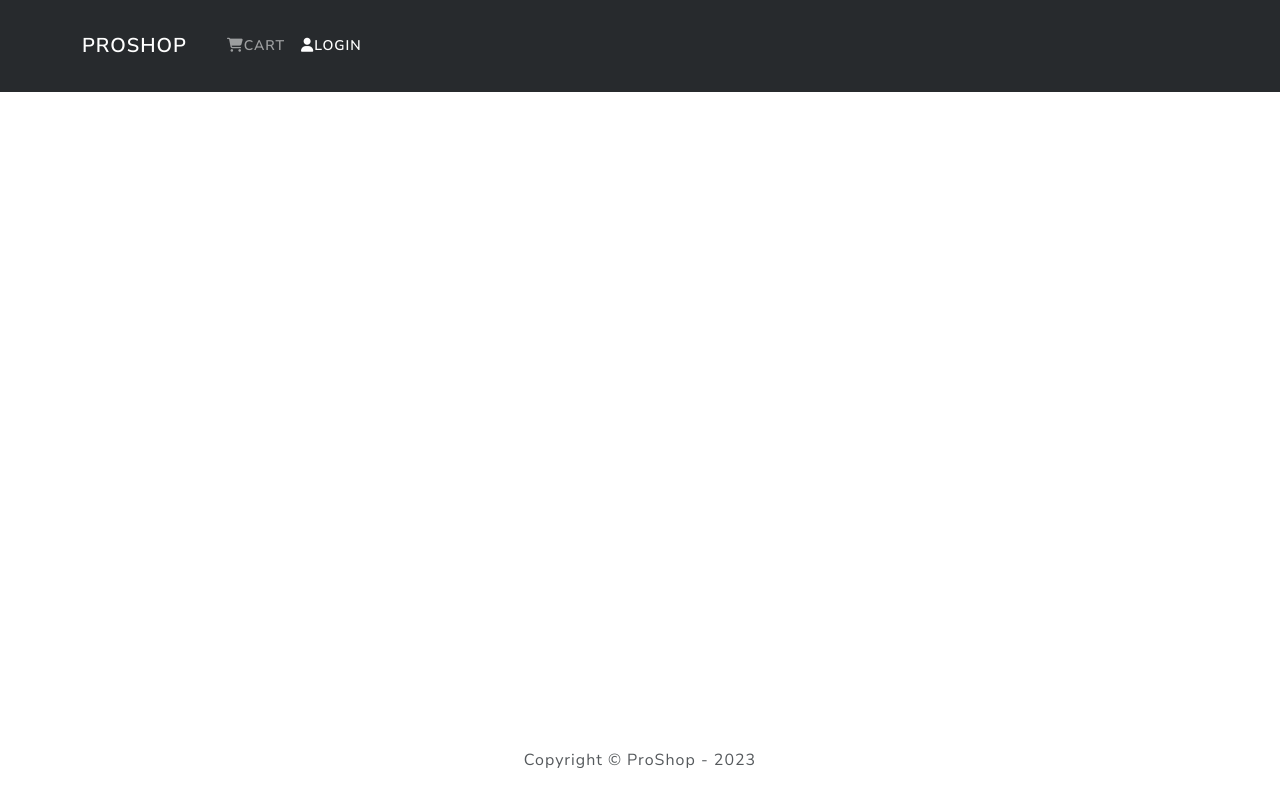
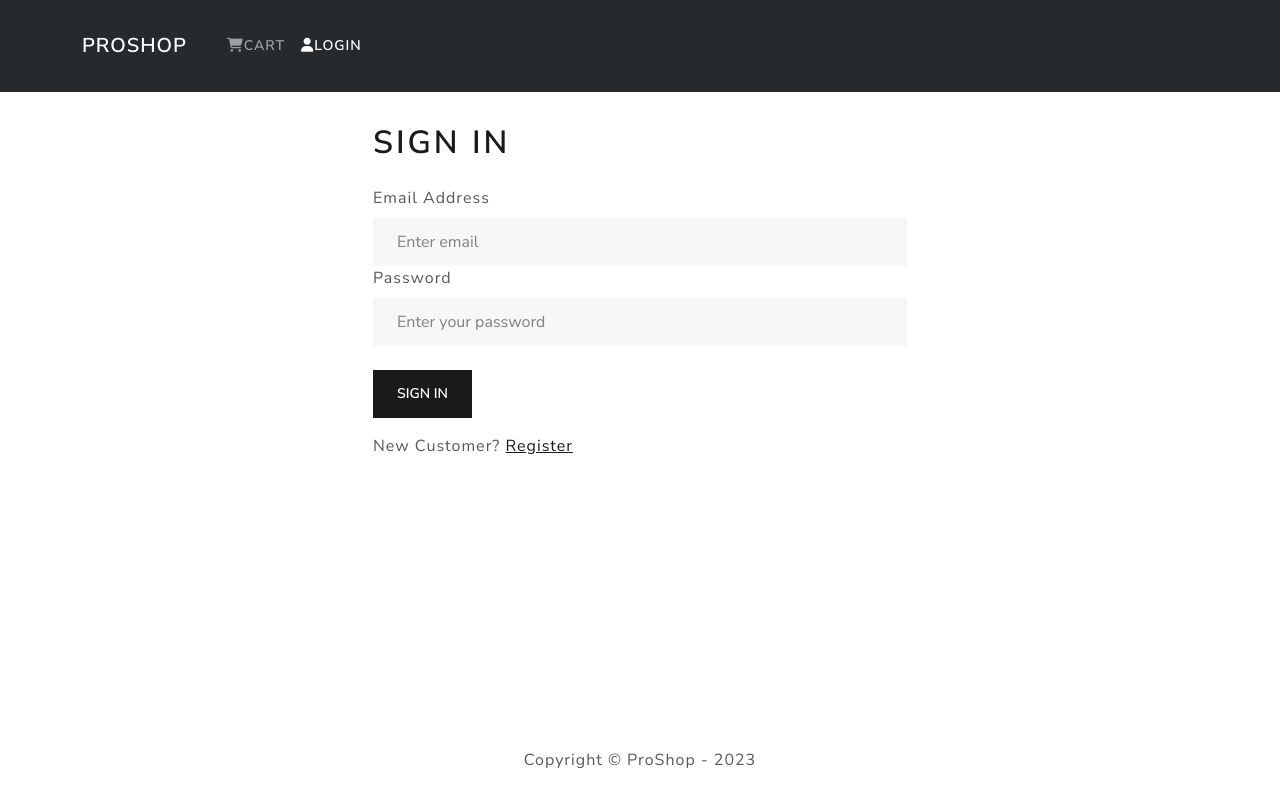
Before and after one commit to marshalmori/ecommerce-frontend, a React (Create React App) app: page /login in a window 1280 px wide. Built offline with nearby package versions, Linux system fonts and the light colour scheme.

Commit message:
User Login Screen & functionality

```diff
--- a/src/App.js
+++ b/src/App.js
@@ -6,6 +6,7 @@
 import HomeScreen from "./screens/HomeScreen";
 import ProductScreen from "./screens/ProductScreen";
 import CartScreen from "./screens/CartScreen";
+import LoginScreen from "./screens/LoginScreen";
 
 function App() {
   return (
@@ -15,6 +16,7 @@
         <Container>
           <Routes>
             <Route path="/" element={<HomeScreen />} exact />
+            <Route path="/login" element={<LoginScreen />} />
             <Route path="/product/:id" element={<ProductScreen />} />
             <Route path="/cart" element={<CartScreen />} />
             <Route path="/cart/:id" element={<CartScreen />} />
--- /dev/null
+++ b/src/components/FormContainer.js
@@ -0,0 +1,16 @@
+import React from "react";
+import { Container, Row, Col } from "react-bootstrap";
+
+const FormContainer = ({ children }) => {
+  return (
+    <Container>
+      <Row className="justify-content-md-center">
+        <Col xs={12} md={6}>
+          {children}
+        </Col>
+      </Row>
+    </Container>
+  );
+};
+
+export default FormContainer;
--- /dev/null
+++ b/src/screens/LoginScreen.js
@@ -0,0 +1,80 @@
+import React, { useState, useEffect } from "react";
+import { useLocation, useNavigate, Link, redirect } from "react-router-dom";
+import { Form, Button, Row, Col } from "react-bootstrap";
+import { useDispatch, useSelector } from "react-redux";
+import Loader from "../components/Loader";
+import Message from "../components/Message";
+import FormContainer from "../components/FormContainer";
+import { login } from "../actions/userActions";
+
+const LoginScreen = () => {
+  const [email, setEmail] = useState("");
+  const [password, setPassword] = useState("");
+
+  const location = useLocation();
+  const navigate = useNavigate();
+  const dispatch = useDispatch();
+
+  const redirect = location.state ? Number(location.state) : "/";
+  const userLogin = useSelector((state) => state.userLogin);
+  const { error, loading, userInfo } = userLogin;
+
+  //   const redirect = location.search ? location.search.split("=")[1] : "/";
+
+  useEffect(() => {
+    if (userInfo) {
+      navigate(redirect);
+    }
+  }, [navigate, userInfo, redirect]);
+
+  const submitHandler = (e) => {
+    e.preventDefault();
+    dispatch(login(email, password));
+  };
+
+  return (
+    <FormContainer>
+      <h1>Sign In</h1>
+      {error && <Message variant="danger">{error}</Message>}
+      {loading && <Loader />}
+      <Form onSubmit={submitHandler}>
+        <Form.Group controlId="email">
+          <Form.Label>Email Address</Form.Label>
+          <Form.Control
+            type="email"
+            placeholder="Enter email"
+            value={email}
+            onChange={(e) => setEmail(e.target.value)}
+          ></Form.Control>
+        </Form.Group>
+
+        <Form.Group controlId="password">
+          <Form.Label>Password</Form.Label>
+          <Form.Control
+            type="password"
+            placeholder="Enter your password"
+            value={password}
+            onChange={(e) => setPassword(e.target.value)}
+          ></Form.Control>
+        </Form.Group>
+
+        <Button className="mt-4" type="submit" variant="primary">
+          Sign In
+        </Button>
+
+        <Row className="py-3">
+          <Col>
+            New Customer?{" "}
+            <Link
+              to={redirect ? `/register?redirect=${redirect}` : "/register"}
+            >
+              Register
+            </Link>
+          </Col>
+        </Row>
+      </Form>
+    </FormContainer>
+  );
+};
+
+export default LoginScreen;
```
